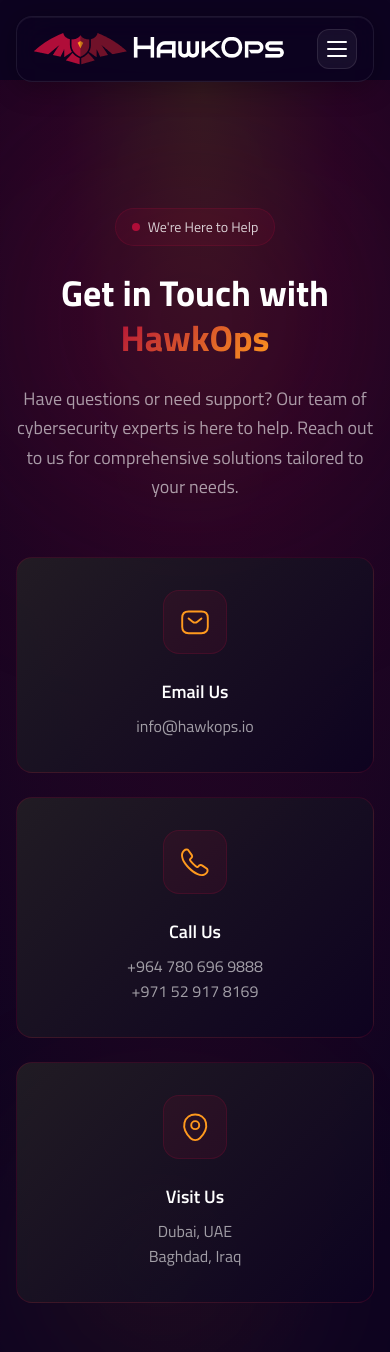
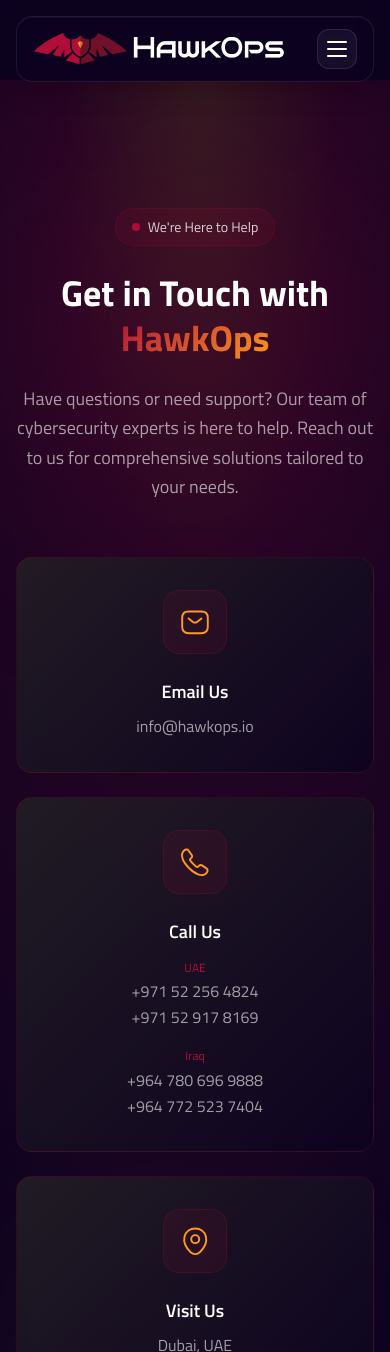
Before and after one commit to mahdiAlhashemi/hawkops.io, a Vue app: page /contact in a window 390 px wide. Shown: the top 1352 px of the page. Built offline with nearby package versions, Linux system fonts and the light colour scheme.

Commit message:
Update Contact page - separate UAE and Iraq phone numbers

```diff
--- a/src/views/ContactView.vue
+++ b/src/views/ContactView.vue
@@ -39,20 +39,28 @@
             </a>
 
             <!-- Phone -->
-            <a
-              :href="`tel:${contactInfo.phones[1]?.replace(/\s/g, '') ?? ''}`"
-              class="group cyber-card rounded-2xl p-8 text-center"
-            >
+            <div class="cyber-card rounded-2xl p-8 text-center">
               <div class="icon-container w-16 h-16 rounded-2xl flex items-center justify-center mx-auto mb-6">
                 <img src="/images/icons/call.svg" alt="Phone" class="w-8 h-8" />
               </div>
               <h3 class="text-lg font-semibold text-white mb-2">Call Us</h3>
-              <p class="text-white/60 group-hover:text-accent transition-colors whitespace-pre-line">
-                {{ contactInfo.phones[2] }}
-                <br />
-                {{ contactInfo.phones[1] }}
-              </p>
-            </a>
+              <div class="space-y-3">
+                <div>
+                  <span class="text-xs text-primary font-medium">UAE</span>
+                  <p class="text-white/60">
+                    <a :href="`tel:${contactInfo.phones[0]?.replace(/\s/g, '')}`" class="hover:text-accent transition-colors">{{ contactInfo.phones[0] }}</a><br />
+                    <a :href="`tel:${contactInfo.phones[1]?.replace(/\s/g, '')}`" class="hover:text-accent transition-colors">{{ contactInfo.phones[1] }}</a>
+                  </p>
+                </div>
+                <div>
+                  <span class="text-xs text-primary font-medium">Iraq</span>
+                  <p class="text-white/60">
+                    <a :href="`tel:${contactInfo.phones[2]?.replace(/\s/g, '')}`" class="hover:text-accent transition-colors">{{ contactInfo.phones[2] }}</a><br />
+                    <a :href="`tel:${contactInfo.phones[3]?.replace(/\s/g, '')}`" class="hover:text-accent transition-colors">{{ contactInfo.phones[3] }}</a>
+                  </p>
+                </div>
+              </div>
+            </div>
 
             <!-- Location -->
             <div class="cyber-card rounded-2xl p-8 text-center">
```
